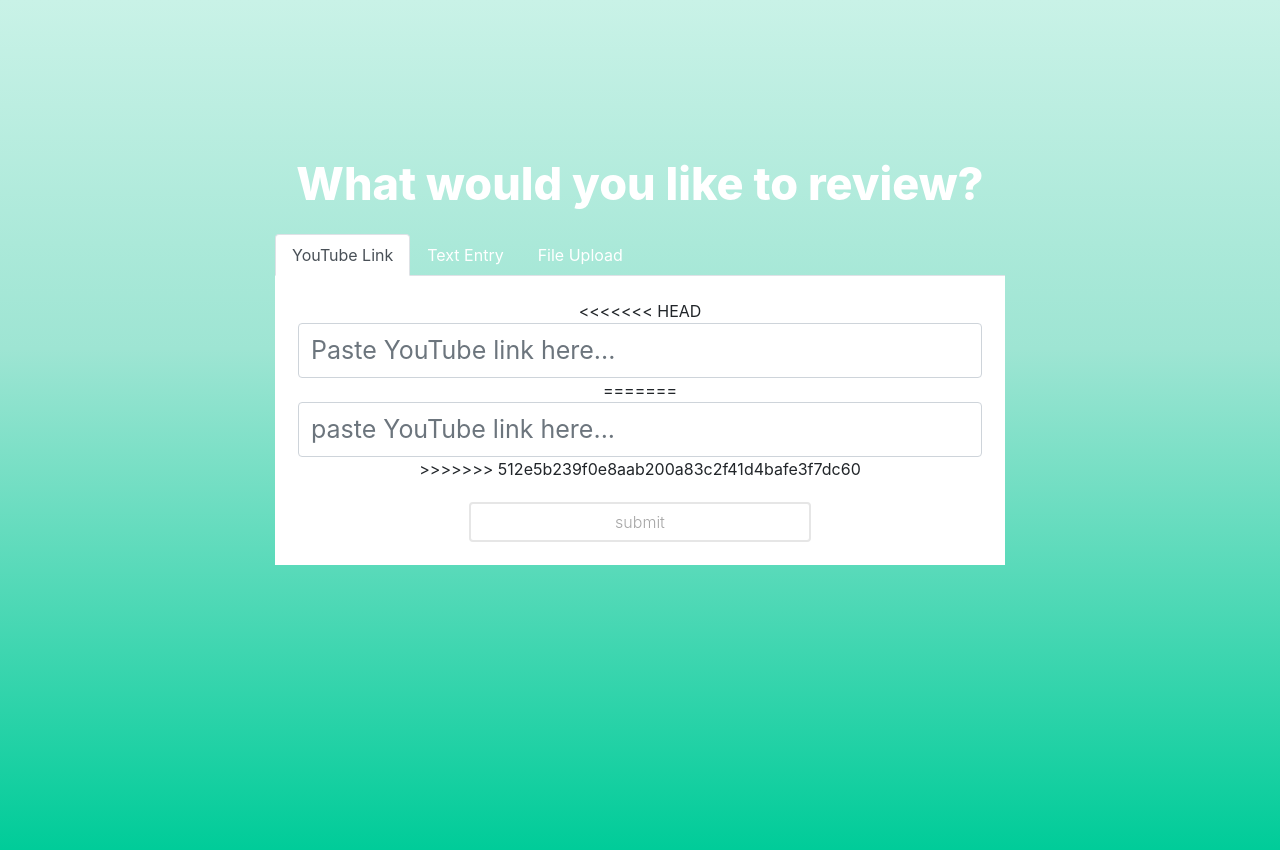
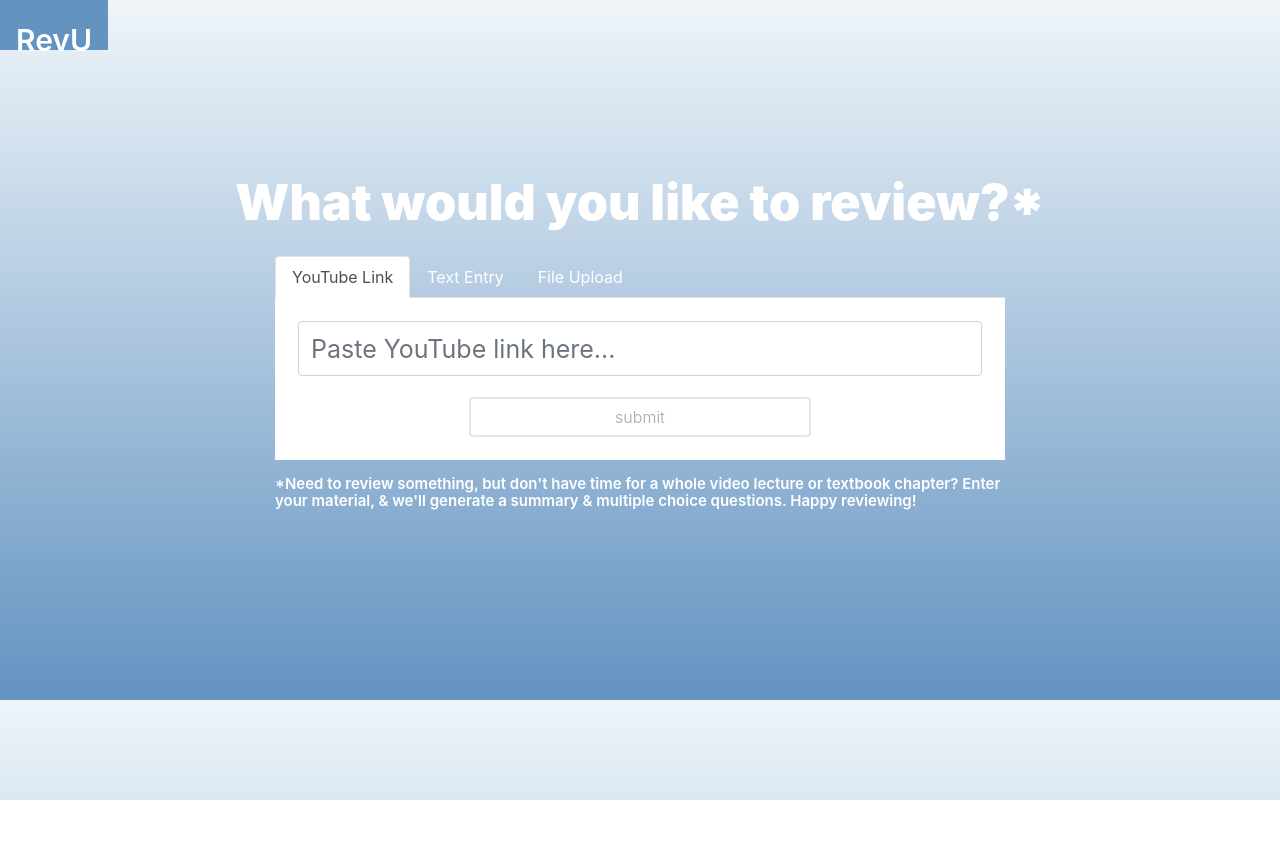
Before and after one commit to qverbeke/hack-psu-sp-2018, a Django app: page / in a window 1280 px wide. After the commit the page ends 800 px from the top, so only its background shows below. Run offline with Django 3.2, Linux system fonts and the light colour scheme; some libraries are stand-ins or nearby versions.

Commit message:
lots of formatting on results different gradient and navbar

```diff
--- a/vid2quiz/static/entryPage.css
+++ b/vid2quiz/static/entryPage.css
@@ -1,18 +1,44 @@
 body{
     height: 700px;
-    background: #c9f2e7;
-    background: -moz-linear-gradient(top, #c9f2e7 0%, #9ee5d3 41%, #00cc99 100%);
-    background: -webkit-linear-gradient(top, #c9f2e7 0%,#9ee5d3 41%,#00cc99 100%);
-    background: linear-gradient(to bottom, #c9f2e7 0%,#9ee5d3 41%,#00cc99 100%);
-    filter: progid:DXImageTransform.Microsoft.gradient( startColorstr='#c9f2e7', endColorstr='#00cc99',GradientType=0 );/
+    background: #eff5f9;
+background: -moz-linear-gradient(top, #eff5f9 0%, #6393c1 100%);
+background: -webkit-linear-gradient(top, #eff5f9 0%,#6393c1 100%);
+background: linear-gradient(to bottom, #eff5f9 0%,#6393c1 100%);
+filter: progid:DXImageTransform.Microsoft.gradient( startColorstr='#eff5f9', endColorstr='#6393c1',GradientType=0 );
 
+}
+
+.navbar{
+    background: #6393c1;
+    height: 50px;
+    position: fixed;
+    z-index: 100;
+}
+
+.app-name{
+    padding-top: 10px;
+    color: white;
+    font-weight: 600;
+    font-size: 30px;
+
+}
+.page-container{
+    padding-top: 15px;
+    margin: auto;
 }
 .welcome{
     margin-top: 150px;
     text-align: center;
-    font-size: 45px;
-    font-weight: 800;
+    font-size: 50px;
+    font-weight: 900;
     color: white;
+}
+.info{
+    font-size: 15px;
+    font-weight: 600;
+    color: white;
+    margin-top: 15px;
+    line-height: 17px;
 }
 .entry-card{
     background: none;
@@ -48,11 +74,11 @@
 }
 .link-input:focus{
     border: 2px #c9f2e7;
-    box-shadow: 0px 0px 2px 5px #c9f2e7;
+    box-shadow: 0px 0px 2px 3px #6393c1;
 }
 .text-input:focus{
     border: 2px #c9f2e7;
-    box-shadow: 0px 0px 2px 5px #c9f2e7;
+    box-shadow: 0px 0px 2px 3px #6393c1;
 }
 .file-input:hover{
     cursor:pointer;
--- a/vid2quiz/templates/entryPage.html
+++ b/vid2quiz/templates/entryPage.html
@@ -14,9 +14,13 @@
   </head>
 
 <body>
-<div class= "container">
+<nav class="navbar nav-bar-default navbar-fixed-top">
+        <p class="app-name">RevU</p>
+    </nav>
+<div class="page-container" style="width:100%">
+        <div class= "container">
     <div>
-        <p class="welcome">What would you like to review?</p>
+        <p class="welcome">What would you like to review?*</p>
         <div class="row">
         <div class="col-sm-2"></div>
         <nav class="col-sm-8 card entry-card">
@@ -29,11 +33,7 @@
           <div class="tab-pane fade show active" id="youtube-link" role="tabpanel">
             <form id="form1" method="post" action="/videoresults">
               {% csrf_token %}
-<<<<<<< HEAD
-                <input type="text" class="form-control link-input" placeholder="Paste YouTube link here...">
-=======
-                <input name="youtube_link" type="text" class="form-control link-input" placeholder="paste YouTube link here...">
->>>>>>> 512e5b239f0e8aab200a83c2f41d4bafe3f7dc60
+                <input name="youtube_link" type="text" class="form-control link-input" placeholder="Paste YouTube link here...">
                 <div class="col-sm-4 submit-col">
                 </div>
                 <button form="form1" class="btn btn-outline-light submit-btn" type="submit">submit</button>
@@ -52,13 +52,8 @@
               <form id="form3" method="post", action="/summary">
                 {% csrf_token %}
                   <div class="form-group">
-<<<<<<< HEAD
                     <label for="exampleFormControlFile1"></label>
                     <input type="file" class="form-control-file file-input" id="exampleFormControlFile1">
-=======
-                    <label for="exampleFormControlFile1">Example file input</label>
-                    <input name="file_upload" type="file" class="form-control-file" id="exampleFormControlFile1">
->>>>>>> 512e5b239f0e8aab200a83c2f41d4bafe3f7dc60
                   </div>
                   <button form="form3" class="btn btn-outline-light submit-btn" type="submit">submit</button>
                 </form>
@@ -66,11 +61,13 @@
         </div>
         </nav>
         </div>
-        <div class="row submit-row">
-        <div class=col-sm-4></div>
-
-        <div class="col-sm-4"></div>
-         </div>
+        <div class="row">
+        <div class="col-sm-2"></div>
+        <p class="info col-sm-8">*Need to review something, but don't have time for a whole video lecture or textbook chapter? Enter your material, & we'll generate a summary & multiple choice questions. Happy reviewing!</p>
+        <div class="col-sm-2"></div>
+        </div>
+    </div>
+    </div>
     </div>
    <!-- Bootstrap js -->
       <script src="https://code.jquery.com/jquery-3.2.1.slim.min.js" integrity="sha384-KJ3o2DKtIkvYIK3UENzmM7KCkRr/rE9/Qpg6aAZGJwFDMVNA/GpGFF93hXpG5KkN" crossorigin="anonymous"></script>
--- a/vid2quiz/templates/summaryQuizPageText.html
+++ b/vid2quiz/templates/summaryQuizPageText.html
@@ -13,6 +13,7 @@
   </head>
 <body>
     <div class="container">
+        <hr>
       <div class="row video-summary">
         <div class="col-md-1"></div>
           <div class="summary col-md-6">
@@ -47,6 +48,8 @@
         </div>
           <div class="col-md-1"></div>
         </div>
+
+        <hr>
         <div class="row">
             <div class="col-md-3"></div>
             <div class="col-md-6">
```
Also changed, not shown: vid2quiz/static/summaryQuizPage.css (+45 -4 lines), vid2quiz/templates/summaryQuizPage.html (+15 -8 lines).
